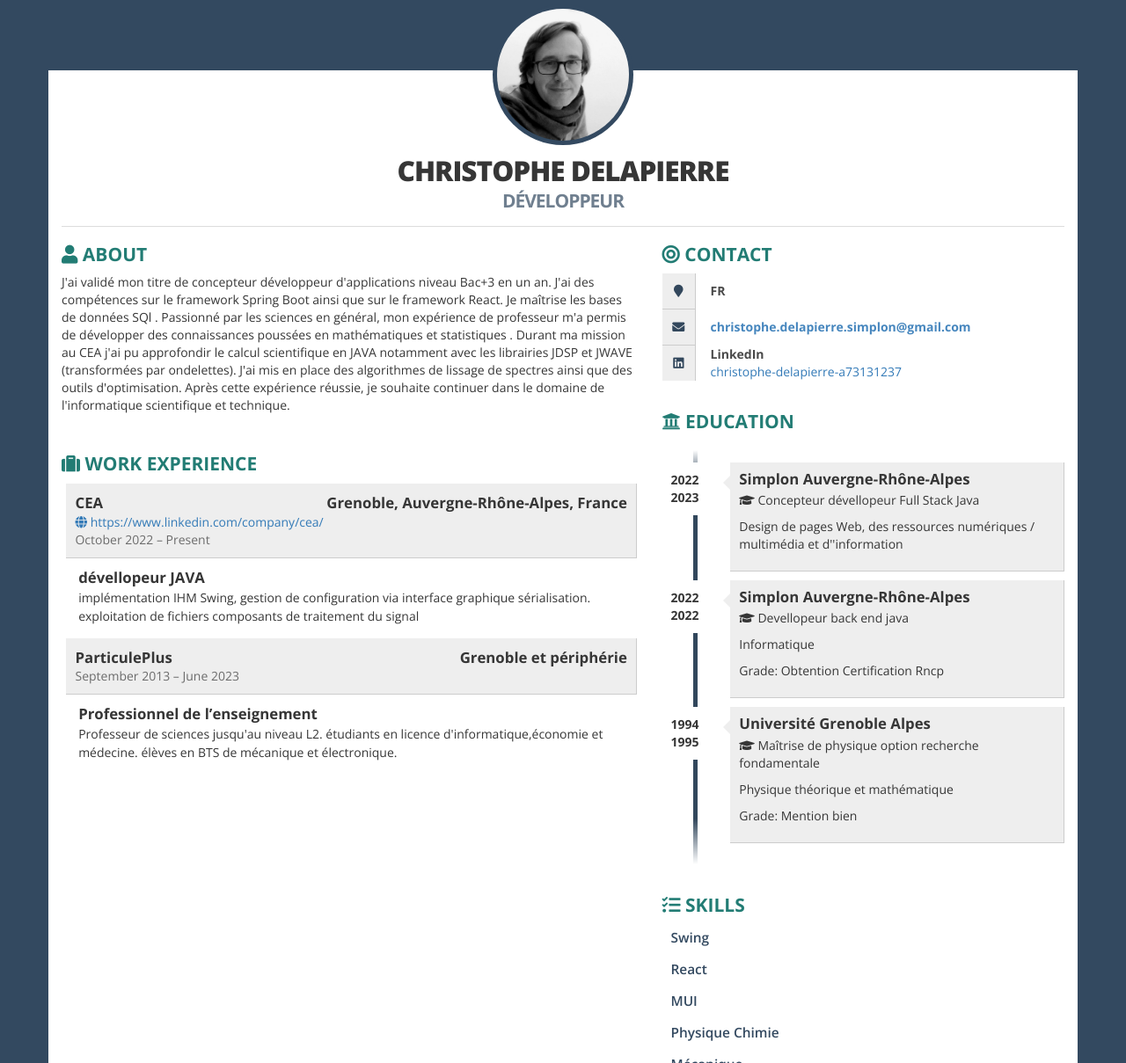
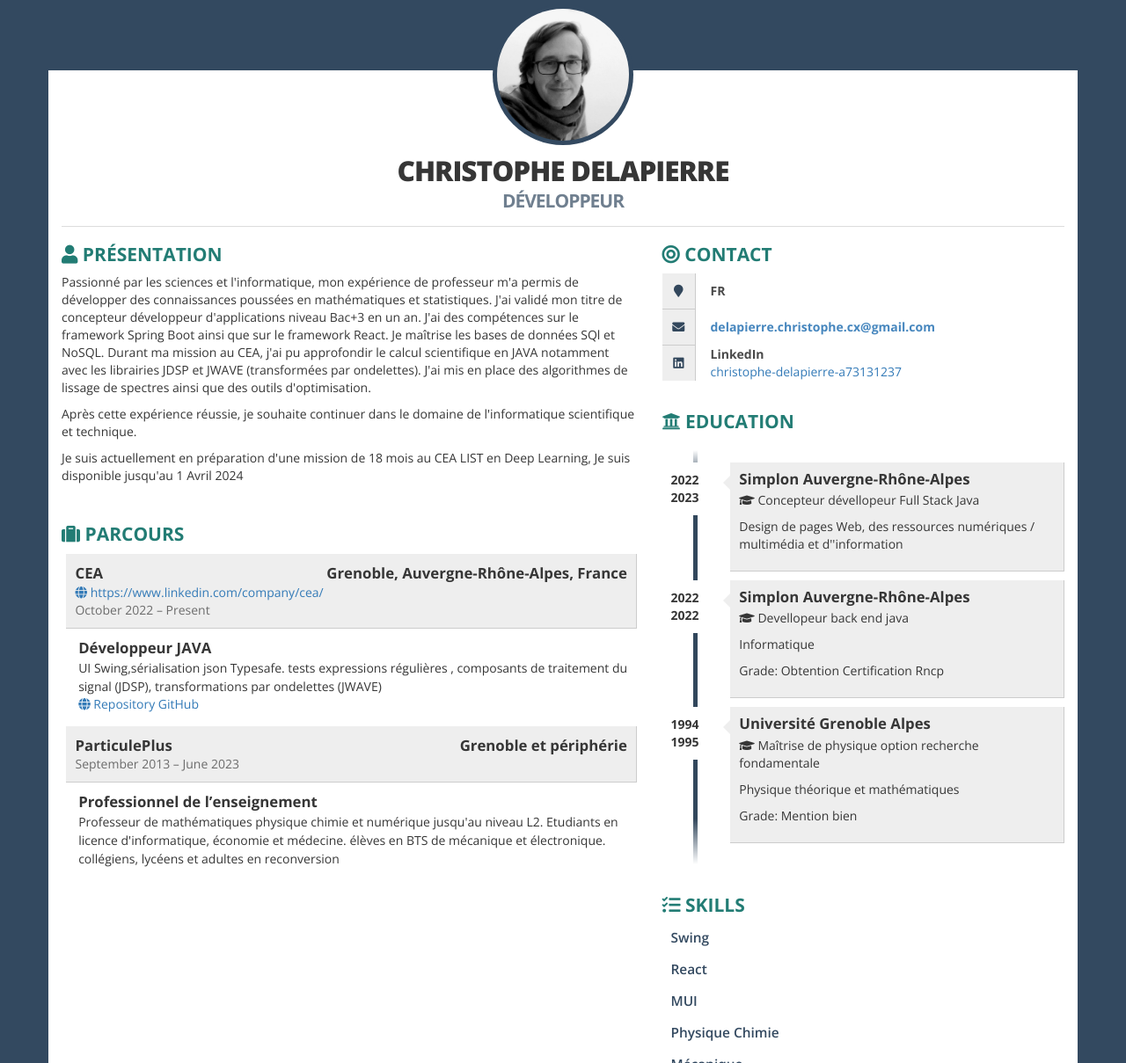
Before and after one commit to Krysalide/Krysalide.github.io, a plain HTML site: page index.html in a window 1280 px wide. Shown: the top 1209 px of the page at 88% size. Drawn offline with nearby package versions, Linux system fonts and the light colour scheme.

Commit message:
before merge

```diff
--- a/index.html
+++ b/index.html
@@ -403,12 +403,16 @@ blockquote,
         <div class="col-xs-12 col-sm-7">
           <!-- ABOUT ME -->
           <div class="box">
-            <h2><i class="fas fa-user ico"></i> About</h2>
-            <p>J'ai validé mon titre de concepteur développeur d'applications niveau Bac+3 en un an. J'ai des compétences sur le framework Spring Boot ainsi que sur le framework React. Je maîtrise les bases de données SQl . Passionné par les sciences en général, mon expérience de professeur m'a permis de développer des connaissances poussées en mathématiques et statistiques . Durant ma mission au CEA j'ai pu approfondir le calcul scientifique en JAVA notamment avec les librairies JDSP et JWAVE (transformées par ondelettes). J'ai mis en place des algorithmes de lissage de spectres ainsi que des outils d'optimisation.  Après cette expérience réussie, je souhaite continuer dans le domaine de l'informatique scientifique et technique.</p>
+            <h2><i class="fas fa-user ico"></i> Présentation</h2>
+            <p>
+              Passionné par les sciences et l'informatique, mon expérience de professeur m'a permis de développer des connaissances poussées en mathématiques et statistiques. J'ai validé mon titre de concepteur développeur d'applications niveau Bac+3 en un an. J'ai des compétences sur le framework Spring Boot ainsi que sur le framework React. Je maîtrise les bases de données SQl et NoSQL.
+              Durant ma mission au CEA, j'ai pu approfondir le calcul scientifique en JAVA notamment avec les librairies JDSP et JWAVE (transformées par ondelettes). J'ai mis en place des algorithmes de lissage de spectres ainsi que des outils d'optimisation. <p>Après cette expérience réussie, je souhaite continuer dans le domaine de l'informatique scientifique et technique.</p>
+              Je suis actuellement en préparation d'une mission de 18 mois au CEA LIST en Deep Learning,
+              Je suis disponible jusqu'au 1 Avril 2024</p>
           </div>
           <!-- WORK EXPERIENCE -->
           <div class="box">
-            <h2><i class= "fas fa-suitcase ico"></i> Work Experience</h2>
+            <h2><i class= "fas fa-suitcase ico"></i> Parcours</h2>
               <div class="job clearfix">
                 <div class="row">
                   <div class="details">
@@ -426,10 +430,14 @@ blockquote,
                 </div>
                 <div class="row">
                   <div class="job-details col-xs-11">
-                    <div class="profession">dévellopeur JAVA </div>
+                    <div class="profession"> Développeur JAVA </div>
                     <div class="description">
-                      implémentation  IHM  Swing, gestion de configuration via interface graphique sérialisation. exploitation de fichiers
-composants de traitement du signal
+                     UI Swing,sérialisation json Typesafe. tests expressions régulières
+                     , composants de traitement du signal (JDSP),
+                      transformations par ondelettes (JWAVE)
+                    </div>
+                    <div class="address">
+                      <a href="https://github.com/profiproteomics/proline-zero/tree/feature/folders" target= "_blank"><i class="fas fa-globe ico"></i> Repository GitHub</a>
                     </div>
                   </div>
                 </div>
@@ -450,7 +458,8 @@ composants de traitement du signal
                   <div class="job-details col-xs-11">
                     <div class="profession">Professionnel de l’enseignement</div>
                     <div class="description">
-                      Professeur de sciences jusqu'au niveau L2. étudiants en licence d'informatique,économie et médecine. élèves en BTS de mécanique et électronique.
+                      Professeur de mathématiques physique chimie et numérique jusqu'au niveau L2. Etudiants en licence d'informatique, économie et médecine. élèves en BTS de mécanique et électronique.
+                      collégiens, lycéens et adultes en reconversion
                     </div>
                   </div>
                 </div>
@@ -468,7 +477,7 @@ composants de traitement du signal
             </div>
             <div class="contact-item">
               <div class="icon pull-left text-center"><span class="fas fa-envelope fa-fw"></span></div>
-              <div class="title only pull-right"><a href="mailto:delapierre.christophe.cx@gmail.com" target="_blank">christophe.delapierre.simplon@gmail.com</a></div>
+              <div class="title only pull-right"><a href="mailto:delapierre.christophe.cx@gmail.com" target="_blank">delapierre.christophe.cx@gmail.com</a></div>
             </div>
             <div class="contact-item">
               <div class="icon pull-left text-center"><span class="fab fa-linkedin fa-fw"></span></div>
@@ -507,7 +516,7 @@ composants de traitement du signal
                   <h3>Université Grenoble Alpes</h3>
                   <div class="where"></div>
                   <p><i class= "fas fa-graduation-cap ico"></i> Maîtrise de physique option recherche fondamentale</p>
-                  <p>Physique théorique et mathématique</p>
+                  <p>Physique théorique et mathématiques</p>
                   <p>
                     Grade: Mention bien
                   </p>
```
